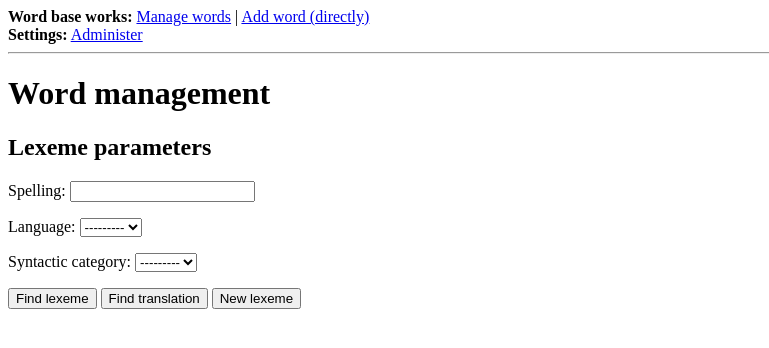
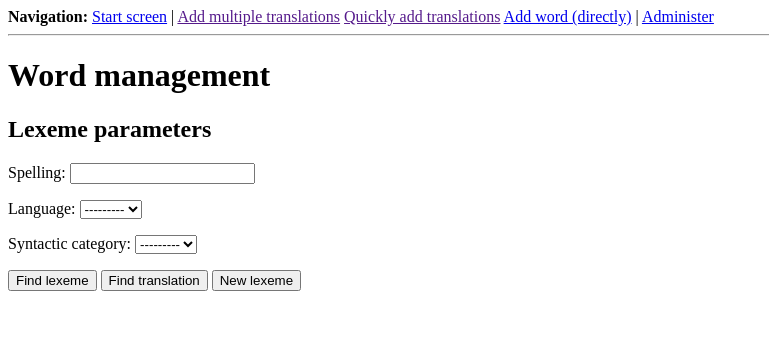
Before and after one commit to krom-attic/wordcontrol_old, a Django app: a page that uses wordengine/templates/wordengine/base.html in a window 1280 px wide. Shown: the top 348 px of the page, without its empty margins (0-769 px from the left). Run offline with Django 3.2, Linux system fonts and the light colour scheme; data that the repository does not hold is empty; parts of the project's set-up code (start-up, migrations or seed data) failed here and were passed over.

Commit message:
ux improvement started

```diff
--- a/wordengine/templates/wordengine/base.html
+++ b/wordengine/templates/wordengine/base.html
@@ -7,10 +7,12 @@
 </head>
 
 <body>
-    <div><strong>Word base works:</strong> <a href="{% url 'wordengine:show_wordlist' %}">Manage words</a> |
-        <a href="{% url 'wordengine:add_wordform_lexeme' %}">Add word (directly)</a> </div>
-    <div><strong>Settings:</strong> <a href="{% url 'admin:index' %}">Administer</a></div>
-    <hr />
+    <div><strong>Navigation:</strong> <a href="{% url 'wordengine:index' %}">Start screen</a> |
+    <a href="">Add multiple translations</a>
+    <a href="">Quickly add translations</a>
+    <a href="{% url 'wordengine:add_wordform_lexeme' %}">Add word (directly)</a> |
+    <a href="{% url 'admin:index' %}">Administer</a></div>
+<hr />
 
 {% for message in messages %}
     <div{% if message.tags %} class="{{ message.tags }}"{% endif %}>Action result: {{ message }}</div>
--- a/wordengine/templates/wordengine/lexeme_details.html
+++ b/wordengine/templates/wordengine/lexeme_details.html
@@ -1,8 +1,7 @@
-{% extends "wordengine/base.html" %}
-{% block pagetitle %}Lexeme details{% endblock %}
-{% block pagebody %}
-    <h1>Word management</h1>
-    <h2>Lexeme details</h2>
+{% if given_lexeme %}
+<hr />
+
+<h2>Lexeme details</h2>
     <h3>{{ given_lexeme }}</h3>
     <ul>
     {% for word in lexeme_words %}
@@ -11,11 +10,9 @@
     {% endfor %}
     </ul>
     <form action="" method="get">
-        <button name="_add_word" type="submit">Add word</button>
-        <button name="_add_translation" type="submit">Add translation</button>
-        <button name="_find_translation" type="submit">Find translation</button>
+        <button name="_find_translation" value="{{ given_lexeme.id }}" type="submit">Find translation</button>
+        <button name="_add_wordform" value="{{ given_lexeme.id }}" type="submit">Add word</button>
+        <button name="_add_translation" value="{{ given_lexeme.id }}" type="submit">Add translation</button>
     </form>
 
-    {% include "wordengine/translation_result.html" %}
-
-{% endblock %}
+{% endif %}
--- a/wordengine/templates/wordengine/lexeme_list.html
+++ b/wordengine/templates/wordengine/lexeme_list.html
@@ -11,7 +11,7 @@
             <input type="submit" value="New lexeme" name="_new_lexeme" />
 
             {% include "wordengine/search_result.html" %}
-
+            {% include "wordengine/lexeme_details.html" %}
             {% include "wordengine/translation_result.html" %}
         </form>
 
--- a/wordengine/templates/wordengine/search_result.html
+++ b/wordengine/templates/wordengine/search_result.html
@@ -6,12 +6,13 @@
         {% for lexeme, words in lexeme_result.items %}
             <p>
 
-                <a href="{% url 'wordengine:show_lexemedetails' lexeme.id %}">{{ lexeme }}</a>
+                {{ lexeme }}
                 (found:{% for found_word in words %} {{ found_word.spelling }}{% endfor %})<br />
+                    <button name="_lexeme_details" value="{{ lexeme.id }}" type="submit">Lexeme details</button>
+                    <button name="_find_translation" value="{{ lexeme.id }}" type="submit">Find translation</button>
                 {% if searchtype == "regular" %}
                     <button name="_add_wordform" value="{{ lexeme.id }}" type="submit">Add word</button>
                     <button name="_add_translation" value="{{ lexeme.id }}" type="submit">Add translation</button>
-                    <button name="_find_translation" value="{{ lexeme.id }}" type="submit">Find translation</button>
                 {% elif searchtype == "in_translation" %}
                     <button name="_add_as_translation" value="{{ lexeme.id }}" type="submit">Add as translation</button>
                 {% endif %}
--- a/wordengine/templates/wordengine/translation_result.html
+++ b/wordengine/templates/wordengine/translation_result.html
@@ -10,7 +10,7 @@
             {% if translations %}
             <ol>
                 {% for translation in translations %}
-                    <li><a href="{% url 'wordengine:show_lexemedetails' translation.id %}">{{ translation }}</a></li>
+                    <li>{{ translation }}</li>
                 {% endfor %}
             </ol>
             {% else %}
--- a/wordengine/urls.py
+++ b/wordengine/urls.py
@@ -2,16 +2,14 @@ from django.conf.urls import patterns, url
 from wordengine import views
 
 urlpatterns = patterns('',
+                       url(r'^$', views.index, name='index'),
                        url(r'^add/word$', views.AddWordformView.as_view(), name='add_wordform_lexeme'),  # Depricated?
                        url(r'^add/word/use=(?P<language>\d*)&(?P<syntactic_category>\d*)&(?P<spelling>\w*)$',
                            views.AddWordformView.as_view(), name='add_wordform_lexeme'),
                        url(r'^add/word/use=(?P<language>\d*)&(?P<syntactic_category>\d*)&(?P<first_lexeme_id>\d*)&(?P<spelling>\w*)$',
                            views.AddWordformView.as_view(), name='add_wordform_lexeme'),
                        url(r'^add/word/addto=(?P<lexeme_id>\d+)$', views.AddWordformView.as_view(), name='add_wordform'),
-                       url(r'^$', views.index, name='index'),
                        url(r'^dosmth$', views.DoSmthWordformView.as_view(), name='do_something'),
-                       url(r'^view/lexeme/(?P<lexeme_id>\d+)$', views.ShowLexemeDetailsView.as_view(),
-                           name='show_lexemedetails'),
                        url(r'^view/words$', views.ShowLexemeListView.as_view(), name='show_wordlist'),
                        url(r'^view/words/(?P<lexeme_id>\d+)$', views.ShowLexemeListView.as_view(),
                            name='show_wordlist'),
--- a/wordengine/views.py
+++ b/wordengine/views.py
@@ -48,7 +48,7 @@ def find_lexeme_translations(lexemes):
 
 
 def index(request):
-    return render(request, 'wordengine/index.html')
+    return redirect('wordengine:show_wordlist')
 
 
 class DoSmthWordformView(TemplateView):
@@ -101,7 +101,7 @@ class AddWordformView(TemplateView):
             self.wordform_form = self.wordform_form_class()
 
         try:
-            given_lexeme = models.Lexeme.objects.get(pk=kwargs['lexeme_id'])
+            given_lexeme = get_object_or_404(models.Lexeme, pk=kwargs['lexeme_id'])
             self.__prefilter({'language': given_lexeme.language, 'synt_cat': given_lexeme.syntactic_category})
             return render(request, self.template_name, {'given_lexeme': given_lexeme,
                                                         'wordform_form': self.wordform_form})
@@ -113,7 +113,7 @@ class AddWordformView(TemplateView):
             except KeyError:
                 lexeme_form = self.lexeme_form_class()
             try:
-                first_lexeme = models.Lexeme.objects.get(pk=kwargs['first_lexeme_id'])
+                first_lexeme = get_object_or_404(models.Lexeme, pk=kwargs['first_lexeme_id'])
             except KeyError:
                 first_lexeme = False
             return render(request, self.template_name, {'wordform_form': self.wordform_form,
@@ -179,7 +179,7 @@ class AddWordformView(TemplateView):
 
 
 class ShowLexemeListView(TemplateView):
-    """Show a list of wordfomrs view
+    """Show a list of lexemes
     """
 
     word_search_form_class = forms.SearchWordformForm
@@ -201,14 +201,19 @@ class ShowLexemeListView(TemplateView):
                 return render(request, self.template_name, {'word_search_form': word_search_form,
                                                             'translation_result': translation_result,
                                                             'translation_search': 'word_search'})
-
-            elif '_find_translation' in request.GET:
-                lexeme_result = models.Lexeme.objects.get(pk=request.GET['_find_translation'])
+            elif '_lexeme_details' in request.GET:
+                given_lexeme = get_object_or_404(models.Lexeme.objects.get, pk=request.GET['_lexeme_details'])
+                lexeme_words = given_lexeme.wordform_set.all()
+                return render(request, self.template_name, {'word_search_form': word_search_form,
+                                                            'given_lexeme': given_lexeme, 'lexeme_words': lexeme_words})
+            elif '_find_translation' in request.GET:  # combines both of above
+                lexeme_result = get_object_or_404(models.Lexeme.objects.get, pk=request.GET['_find_translation'])
+                lexeme_words = lexeme_result.wordform_set.all()
                 translation_result = find_lexeme_translations([lexeme_result])
                 return render(request, self.template_name, {'word_search_form': word_search_form,
+                                                            'given_lexeme': lexeme_result, 'lexeme_words': lexeme_words,
                                                             'translation_result': translation_result,
-                                                            'translation_search': 'word_search'})
-
+                                                            'translation_search': 'exact_lexeme'})
             elif '_new_lexeme' in request.GET:
                 language = request.GET['language']
                 syntactic_category = request.GET['syntactic_category']
@@ -226,31 +231,6 @@ class ShowLexemeListView(TemplateView):
                 messages.error(request, "Invalid request")
                 return render(request, self.template_name, {'word_search_form': word_search_form})
 
-
-class ShowLexemeDetailsView(TemplateView):
-    """Show details of lexeme view. Lexeme is indicated by spelling of a word
-    """
-
-    template_name = 'wordengine/lexeme_details.html'
-
-    def get(self, request, *args, **kwargs):
-        given_lexeme = get_object_or_404(models.Lexeme, pk=kwargs['lexeme_id'])
-        lexeme_words = given_lexeme.wordform_set.all()
-        if not request.GET:
-            return render(request, self.template_name, {'given_lexeme': given_lexeme, 'lexeme_words': lexeme_words})
-        else:
-            if '_add_word' in request.GET:
-                return redirect('wordengine:add_wordform', given_lexeme.id)
-            elif '_add_translation' in request.GET:
-                return redirect('wordengine:add_translation', given_lexeme.id)
-            elif '_find_translation' in request.GET:
-                translation_result = find_lexeme_translations([given_lexeme])
-                return render(request, self.template_name, {'given_lexeme': given_lexeme, 'lexeme_words': lexeme_words,
-                                                            'translation_result': translation_result,
-                                                            'translation_search': 'exact_lexeme'})
-            else:
-                messages.error(request, "Invalid request")
-                return render(request, self.template_name, {'given_lexeme': given_lexeme, 'lexeme_words': lexeme_words})
 
 def modsave(request, upd_object, upd_fields):
 
@@ -306,7 +286,7 @@ class AddTranslationView(TemplateView):
     def get(self, request, *args, **kwargs):
         # TODO Second lexeme's parameters must match those of first
         try:
-            first_lexeme = models.Lexeme.objects.get(pk=kwargs['lexeme_id'])
+            first_lexeme = get_object_or_404(models.Lexeme, pk=kwargs['lexeme_id'])
 
             if '_lexeme_search' in request.GET:
                 word_search_form = self.word_search_form_class(request.GET)
@@ -325,14 +305,14 @@ class AddTranslationView(TemplateView):
                                 first_lexeme_id=first_lexeme.id)
 
             if '_add_as_translation' in request.GET:
-                second_lexeme = models.Lexeme.objects.get(pk=request.GET['_add_as_translation'])
+                second_lexeme = get_object_or_404(models.Lexeme, pk=request.GET['_add_as_translation'])
                 return render(request, self.template_name, {'first_lexeme': first_lexeme,
                                                             'second_lexeme': second_lexeme,
                                                             'translation_form': self.translation_form})
 
             else:
                 try:
-                    second_lexeme = models.Lexeme.objects.get(pk=kwargs['second_lexeme_id'])
+                    second_lexeme = get_object_or_404(models.Lexeme, pk=kwargs['second_lexeme_id'])
                     return render(request, self.template_name, {'first_lexeme': first_lexeme,
                                                                 'second_lexeme': second_lexeme,
                                                                 'translation_form': self.translation_form})
```
Also changed, not shown: 1 other file.
